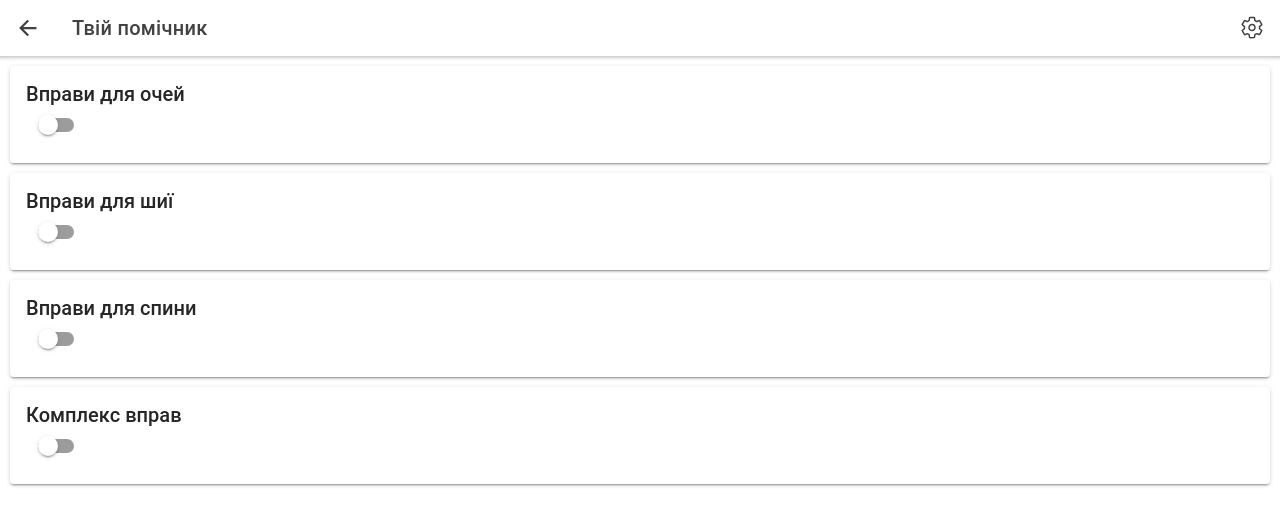
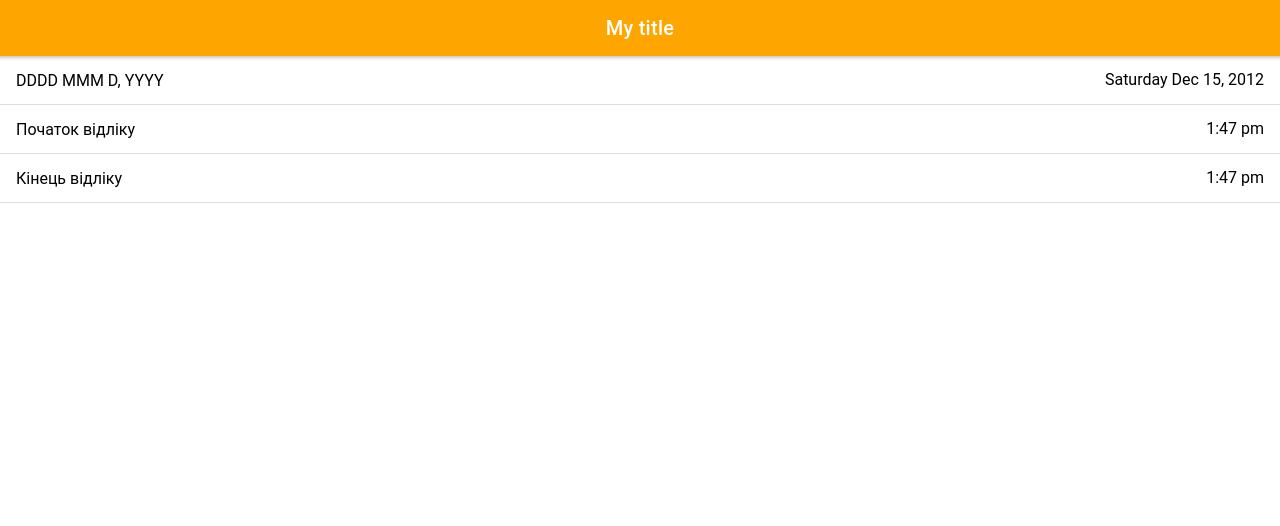
Before and after one commit to SolyaHetman/Mobile-App, a React (Create React App) app: page /home/startTraining/settings in a window 1280 px wide. Shown: the top 526 px of the page. Built offline with nearby package versions, Linux system fonts and the light colour scheme.

Commit message:
make main toolbar prettier

```diff
--- a/src/components/MainMenu.tsx
+++ /dev/null
@@ -1,24 +0,0 @@
-import React from 'react';
-import {  IonCard, IonCardHeader, IonCardTitle } from '@ionic/react';
-
-const MainMenu: React.FC = () => (
-  <>
-       <IonCard>
-        <IonCardHeader>
-          <IonCardTitle>Список справ</IonCardTitle>
-        </IonCardHeader>
-      </IonCard>
-      <IonCard>
-        <IonCardHeader>
-          <IonCardTitle>Додати нагадування</IonCardTitle>
-        </IonCardHeader>
-      </IonCard>
-      <IonCard routerLink='/home/startTraining'>
-        <IonCardHeader>
-          <IonCardTitle>Розпочати тренування</IonCardTitle>
-        </IonCardHeader>
-      </IonCard>
-  </>
-);
-
-export default MainMenu;
--- /dev/null
+++ b/src/components/MainMenu/MainMenu.css
@@ -0,0 +1,5 @@
+.mainMenu {
+    position: relative;
+    top: 45%;
+    transform: translateY(-50%);
+}
--- /dev/null
+++ b/src/components/MainMenu/MainMenu.tsx
@@ -0,0 +1,31 @@
+import React from 'react';
+import {  IonCard, IonCardHeader, IonCardTitle} from '@ionic/react';
+import './MainMenu.css';
+
+const MainMenu: React.FC = () => {
+  return (
+    <>
+    <div className="mainMenu">
+      <div>
+         <IonCard>
+          <IonCardHeader>
+            <IonCardTitle>Список справ</IonCardTitle>
+          </IonCardHeader>
+        </IonCard>
+        <IonCard>
+          <IonCardHeader>
+            <IonCardTitle>Додати нагадування</IonCardTitle>
+          </IonCardHeader>
+        </IonCard>
+        <IonCard routerLink='/home/startTraining'>
+          <IonCardHeader>
+            <IonCardTitle>Розпочати тренування</IonCardTitle>
+          </IonCardHeader>
+        </IonCard>
+      </div>
+    </div>
+    </>
+  );
+}
+
+export default MainMenu;
--- a/src/components/SettingTraining.tsx
+++ b/src/components/SettingTraining.tsx
@@ -1,33 +1,39 @@
-import React from 'react';
+import React, { useState } from 'react';
 import {  IonCard, IonCardHeader, IonCardTitle, IonToggle  } from '@ionic/react';
+import { IonContent, IonHeader, IonPage, IonTitle, IonToolbar, IonItem, IonLabel, IonDatetime, IonFooter } from '@ionic/react';
 
-const SettingTraining : React.FC = () => (
-  <>
-    <IonCard>
-      <IonCardHeader>
-        <IonCardTitle>Вправи для очей</IonCardTitle>
-        <IonToggle color="danger"/>
-      </IonCardHeader>
-    </IonCard>
-    <IonCard>
-      <IonCardHeader>
-        <IonCardTitle>Вправи для шиї</IonCardTitle>
-        <IonToggle color="danger"/>
-      </IonCardHeader>
-    </IonCard>
-    <IonCard>
-      <IonCardHeader>
-        <IonCardTitle>Вправи для спини</IonCardTitle>
-        <IonToggle color="danger"/>
-      </IonCardHeader>
-    </IonCard>
-    <IonCard>
-      <IonCardHeader>
-        <IonCardTitle>Комплекс вправ</IonCardTitle>
-        <IonToggle color="danger"/>
-      </IonCardHeader>
-    </IonCard>
-  </>
-);
+const customYearValues = [2020, 2016, 2008, 2004, 2000, 1996];
+
+const customDayShortNames = [
+  's\u00f8n',
+  'man',
+  'tir',
+  'ons',
+  'tor',
+  'fre',
+  'l\u00f8r'
+];
+
+const SettingTraining : React.FC = () => {
+    const [selectedDate, setSelectedDate] = useState<string>('2012-12-15T13:47:20.789');
+    return (
+        <>
+              <IonItem>
+                <IonLabel>DDDD MMM D, YYYY</IonLabel>
+                <IonDatetime displayFormat="DDDD MMM D, YYYY" min="2005" max="2016" value={selectedDate} onIonChange={e => setSelectedDate(e.detail.value!)}></IonDatetime>
+              </IonItem>
+
+              <IonItem>
+                <IonLabel>Початок відліку</IonLabel>
+                <IonDatetime displayFormat="h:mm a" value={selectedDate} onIonChange={e => setSelectedDate(e.detail.value!)}></IonDatetime>
+              </IonItem>
+
+              <IonItem>
+                <IonLabel>Кінець відліку</IonLabel>
+                <IonDatetime displayFormat="h:mm a" value={selectedDate} onIonChange={e => setSelectedDate(e.detail.value!)}></IonDatetime>
+              </IonItem>
+        </>
+      );
+}
 
 export default SettingTraining;
--- /dev/null
+++ b/src/components/shared/header/Header.css
@@ -0,0 +1,5 @@
+ion-toolbar {
+    --color: white;
+    --background: orange;
+    text-align: center;
+}
--- a/src/components/shared/header/Header.tsx
+++ b/src/components/shared/header/Header.tsx
@@ -1,6 +1,7 @@
 import React, { FC } from 'react'
 import { IonTitle, IonToolbar, IonButtons, IonBackButton, IonIcon, IonButton } from '@ionic/react';
 import { settingsOutline } from 'ionicons/icons';
+import './Header.css';
 
 type Props = {
     title: string
@@ -10,15 +11,17 @@ const Header: FC<Props> = ({ title }) => {
     return (
         <>
             <IonToolbar>
-                <IonButtons slot="start">
+                {/* <IonButtons slot="start">
                      <IonBackButton defaultHref="/"/>
-                </IonButtons>
-                <IonTitle>Твій помічник</IonTitle>
-                <IonButtons slot="end">
+                </IonButtons> */}
+                <div text-center>
+                    <IonTitle text-center>{ title }</IonTitle>
+                </div>
+                {/* <IonButtons slot="end">
                     <IonButton routerLink="/home/startTraining/settings">
                         <IonIcon slot="icon-only" icon={settingsOutline}/>
                     </IonButton>
-                </IonButtons>
+                </IonButtons> */}
             </IonToolbar>
         </>
     )
--- a/src/pages/Home.tsx
+++ b/src/pages/Home.tsx
@@ -1,14 +1,16 @@
 import React from 'react';
-import { IonContent, IonPage } from '@ionic/react';
+import { IonContent, IonPage, IonHeader  } from '@ionic/react';
 import './Home.css';
 import Header from '../components/shared/header/Header';
-import MainMenu  from '../components/MainMenu';
+import MainMenu  from '../components/MainMenu/MainMenu';
 
 const Home: React.FC = () => {
   return (
     <IonPage>
+      <IonHeader>
+          <Header title="Мій помічник"/>
+      </IonHeader>
       <IonContent fullscreen>
-        <Header title="My title"/>
         <MainMenu />
       </IonContent>
     </IonPage>
```
